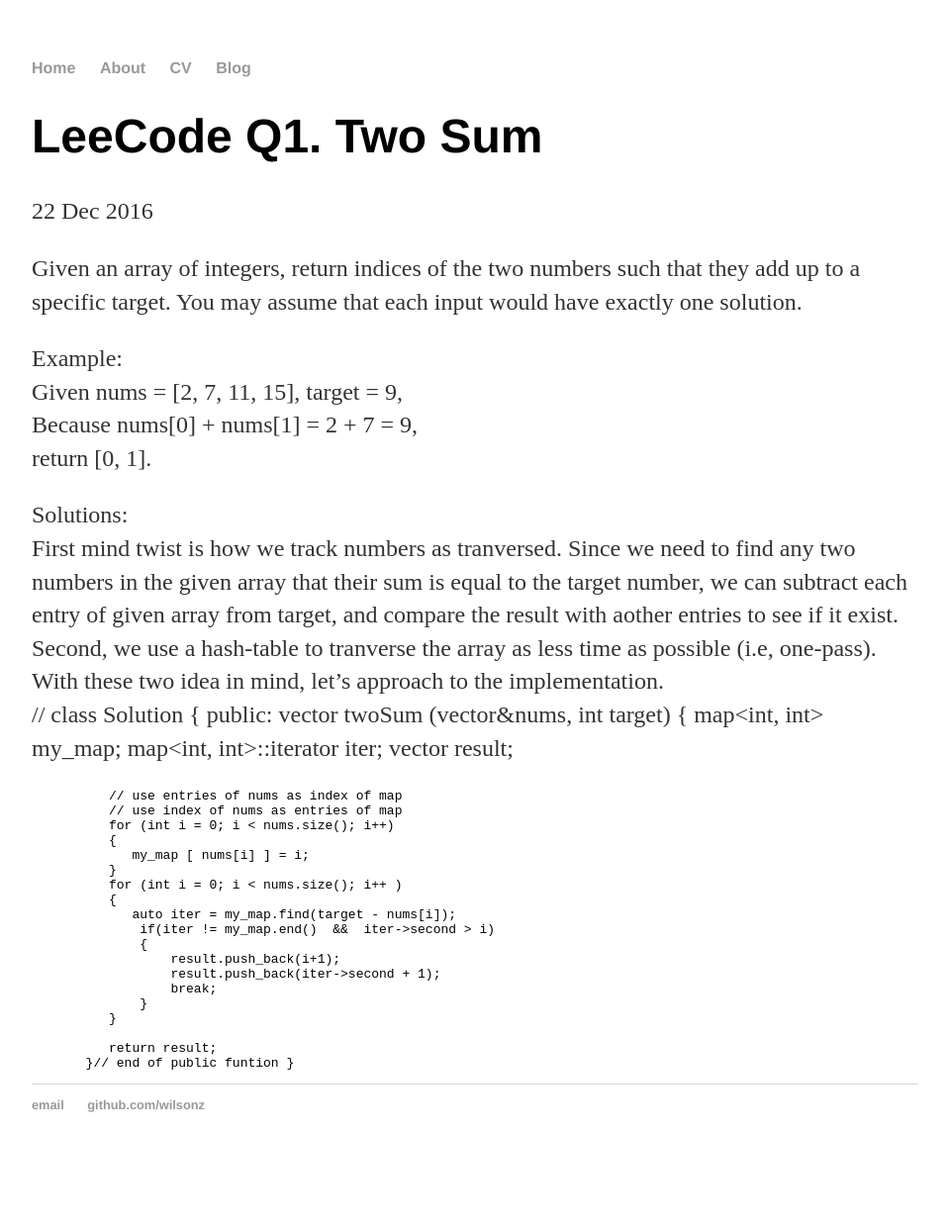
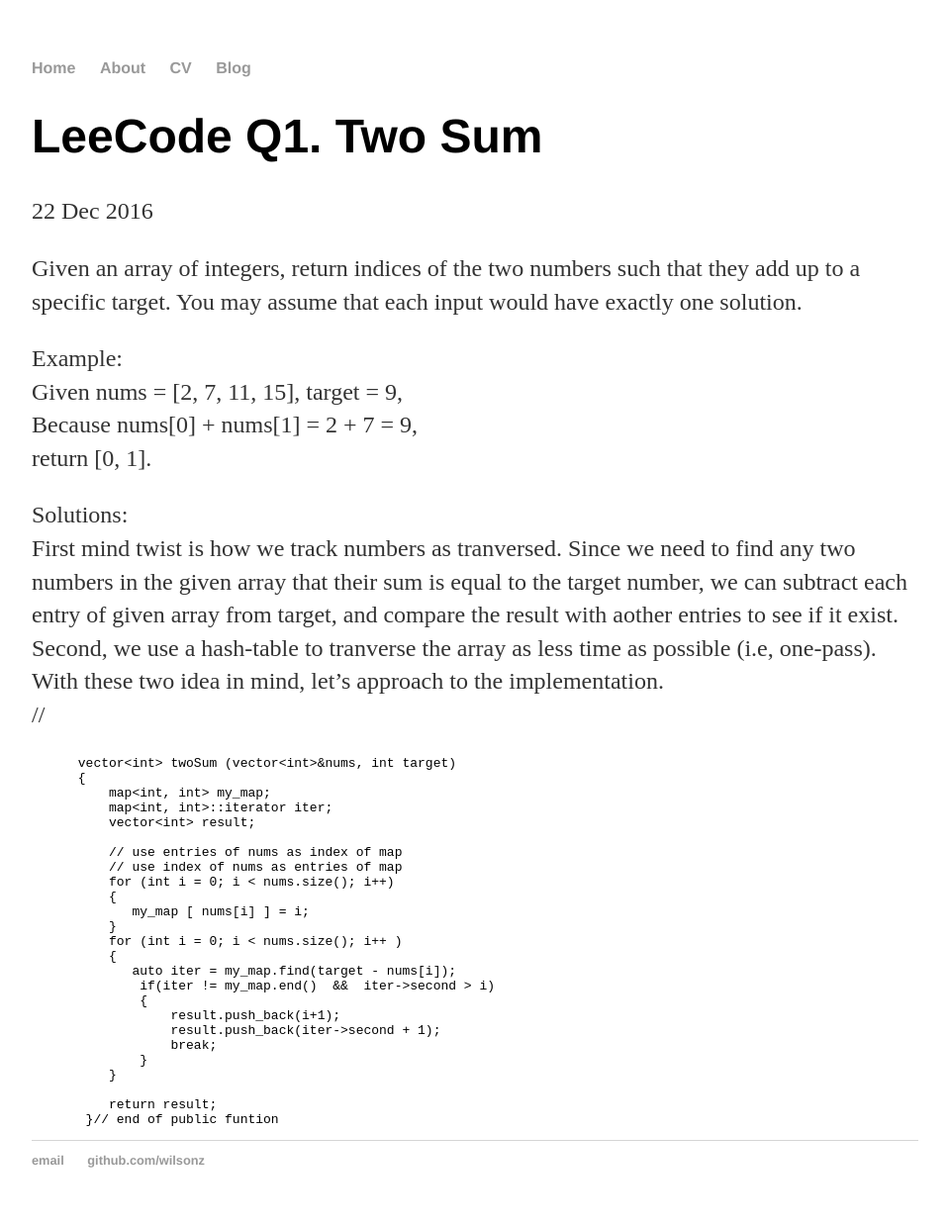
Before and after one commit to wilsonz/wilsonz.github.io, a Jekyll site: the page built from _posts/2016-12-22-LeetCode-1.Two-Sum.md, in a window 1280 px wide. Shown: the whole page at 99% size, without its empty margins (160-1119 px from the left). Built offline with Jekyll 4.4.1, drawn with Linux system fonts in a browser that asks for light colours; before the commit the page ends 1184 px from its top, so only the background shows below that.

Commit message:
Update 2016-12-22-LeetCode-1.Two-Sum.md

```diff
--- a/_posts/2016-12-22-LeetCode-1.Two-Sum.md
+++ b/_posts/2016-12-22-LeetCode-1.Two-Sum.md
@@ -15,9 +15,7 @@
 First mind twist is how we track numbers as tranversed. Since we need to find any two numbers in the given array that their sum is equal to the target number, we can subtract each entry of given array from target, and compare the result with aother entries to see if it exist. Second, we use a hash-table to tranverse the array as less time as possible (i.e, one-pass).
 With these two idea in mind, let's approach to the implementation.
 //
-class Solution
-{
-    public:
+
           vector<int> twoSum (vector<int>&nums, int target)
           {
               map<int, int> my_map;
@@ -43,4 +41,3 @@
 
               return result;
            }// end of public funtion
-}
```
